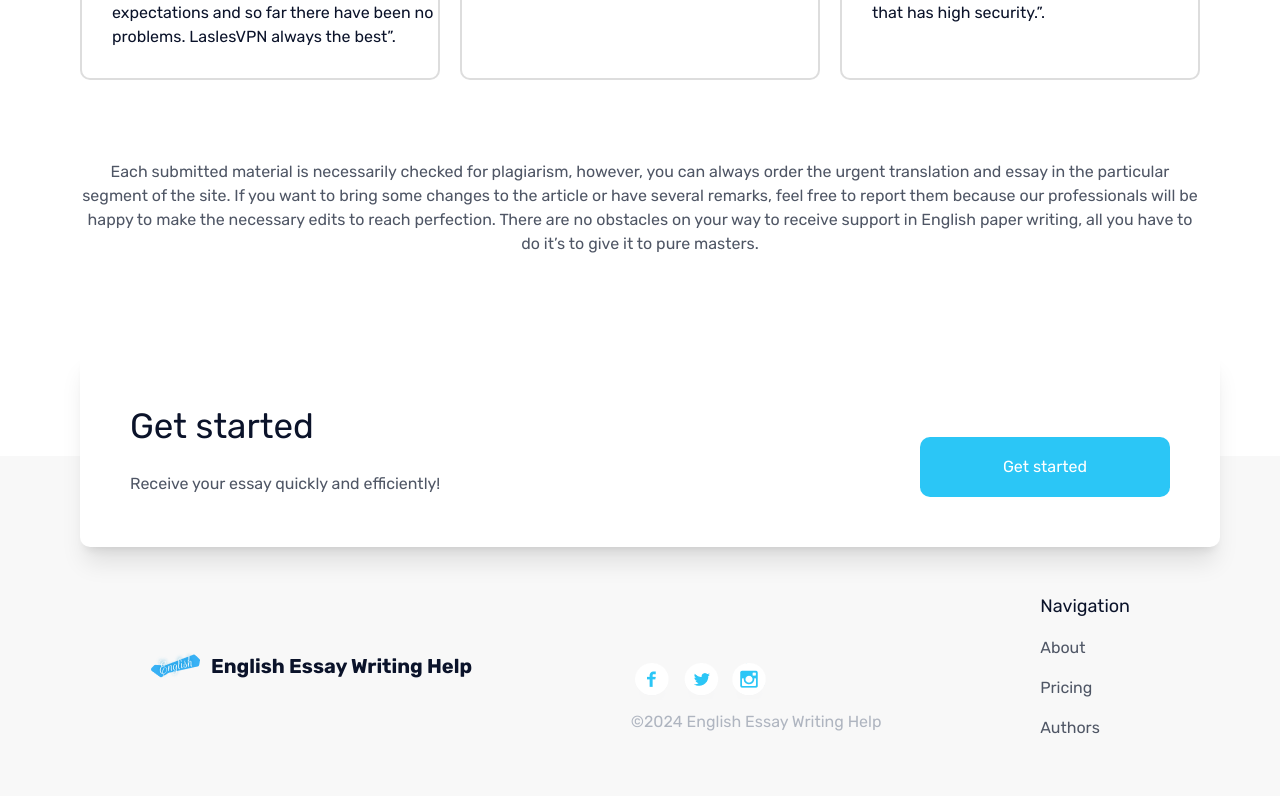
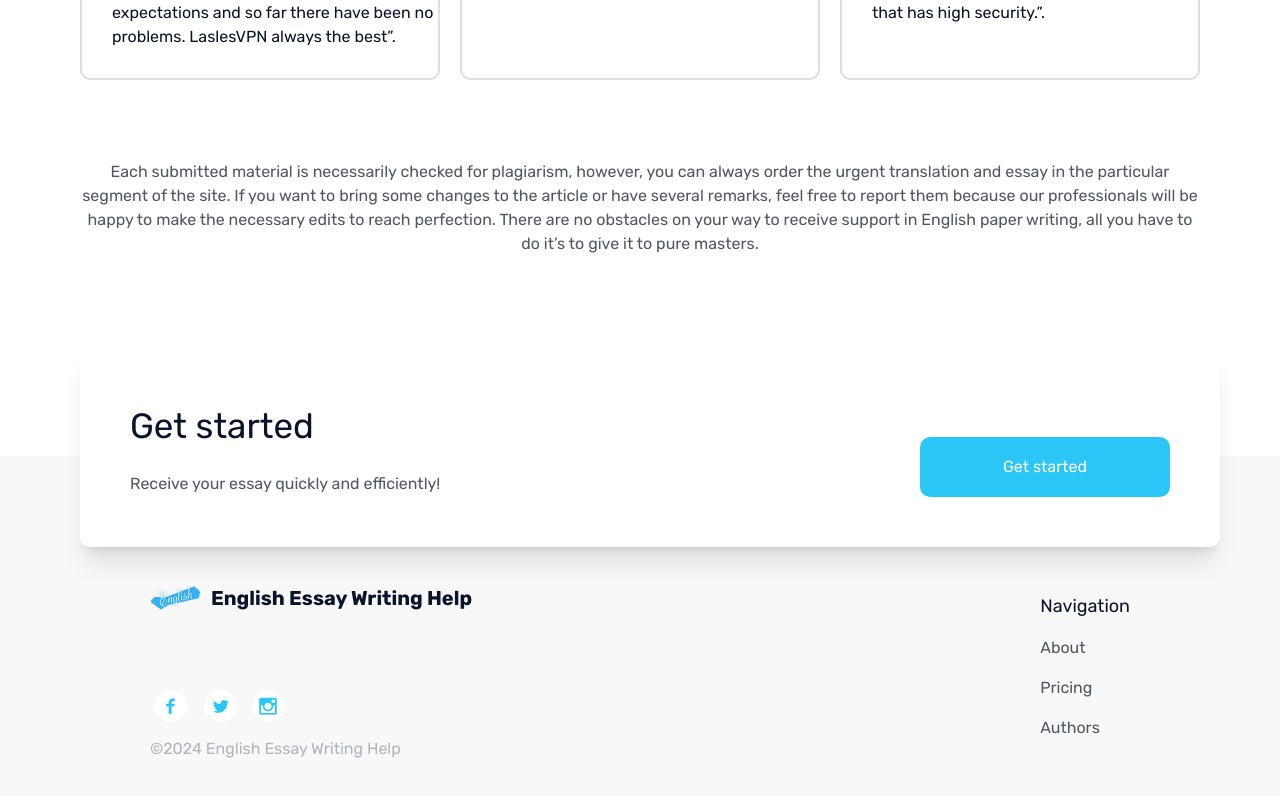
Before and after one commit to 1zzat1lla-Fayzullayev/zakaz4, a React (Vite) app: page / in a window 1280 px wide. Shown: the part 3831-4627 px from the top of the page. Built offline with nearby package versions, Linux system fonts and the light colour scheme.

Commit message:
change code

```diff
--- a/src/components/Footer.jsx
+++ b/src/components/Footer.jsx
@@ -30,7 +30,9 @@ function Footer() {
 							English Essay Writing Help
 						</motion.h1>
 					</motion.div>
-					{/* Hidden */}
+
+
+					{/* Hidden on laptop window */}
 					<motion.div
 						initial={{ opacity: 0, y: 20 }}
 						animate={{ opacity: 1, y: 0 }}
@@ -52,12 +54,15 @@ function Footer() {
 							</li>
 						</ul>
 					</motion.div>
-				</motion.div>
+					{/* / Hidden on laptop window */}
+
+
+					{/* Footer icons */}
 					<motion.div
 						initial={{ opacity: 0, y: 20 }}
 						animate={{ opacity: 1, y: 0 }}
 						transition={{ delay: 0.6, duration: 0.5 }}
-					className='flex flex-col'
+						className='flex flex-col items-start'
 					>
 						<motion.div
 							initial={{ opacity: 0, y: 20 }}
@@ -90,6 +95,11 @@ function Footer() {
 							©2024 English Essay Writing Help
 						</motion.p>
 					</motion.div>
+					{/* Footer icons */}
+				</motion.div>
+
+
+				{/* Hidden on mobile window */}
 				<motion.div
 					initial={{ opacity: 0, y: 20 }}
 					animate={{ opacity: 1, y: 0 }}
@@ -119,6 +129,7 @@ function Footer() {
 						</li>
 					</motion.ul>
 				</motion.div>
+				{/* / Hidden on mobile window */}
 			</div>
 		</>
 	)
```
Lines whose indentation alone changed are shown as unchanged.
